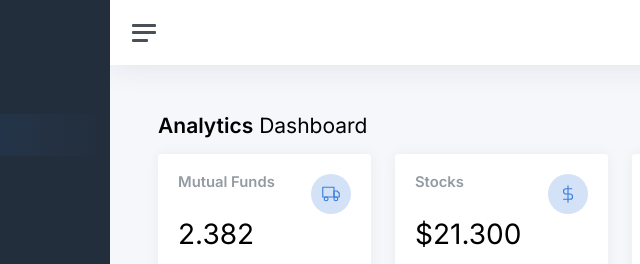
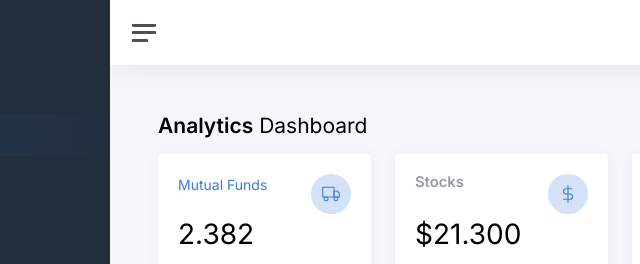
Before and after one commit to phani2003/Finfolio, a website: page static/index.html in a window 1280 px wide. Shown: the top 264 px of the page, 150-790 px from the left. Drawn offline with Linux system fonts and the light colour scheme.

Commit message:
Update index.html

```diff
--- a/static/index.html
+++ b/static/index.html
@@ -287,7 +287,7 @@
 											<div class="card-body">
 												<div class="row">
 													<div class="col mt-0">
-														<h5  href="https://phani2003.github.io/Finfolio/static/mutualfunds.html"      class="card-title">Mutual Funds</h5>
+														<a  href="https://phani2003.github.io/Finfolio/static/mutualfunds.html"      class="card-link">Mutual Funds</a>
 													</div>
 
 													<div class="col-auto">
```
